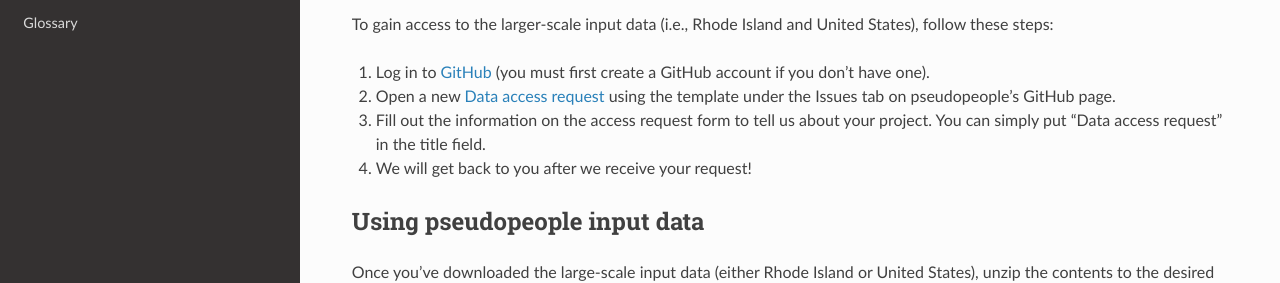
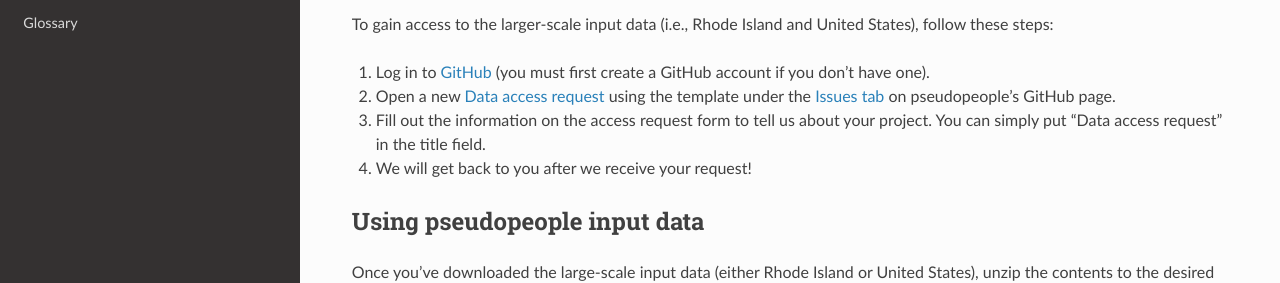
Before and after one commit to ihmeuw/pseudopeople, a Sphinx documentation site: the page built from docs/source/input_data/index.rst, in a window 1280 px wide and 1162 px high. Shown: the part 467-750 px from the top of the window. Built offline with Sphinx 7.4.7 and the Read the Docs theme 2.0.0, drawn with Linux system fonts in a browser that asks for light colours; part of the change alters nothing that is shown.

```diff
--- a/docs/source/input_data/index.rst
+++ b/docs/source/input_data/index.rst
@@ -27,7 +27,7 @@ To gain access to the larger-scale input data (i.e., Rhode Island and United Sta
 follow these steps:
 
 #. Log in to `GitHub <https://github.com/>`_ (you must first create a GitHub account if you don't have one).
-#. Open a new `Data access request <https://github.com/ihmeuw/pseudopeople/issues/new?assignees=&labels=&template=data_access_request.yml>`_ using the template under the Issues tab on pseudopeople's GitHub page.
+#. Open a new `Data access request <https://github.com/ihmeuw/pseudopeople/issues/new?assignees=&labels=&template=data_access_request.yml>`_ using the template under the `Issues tab <https://github.com/ihmeuw/pseudopeople/issues>`_ on pseudopeople's GitHub page.
 #. Fill out the information on the access request form to tell us about your project. You can simply put "Data access request" in the title field.
 #. We will get back to you after we receive your request!
 
```
